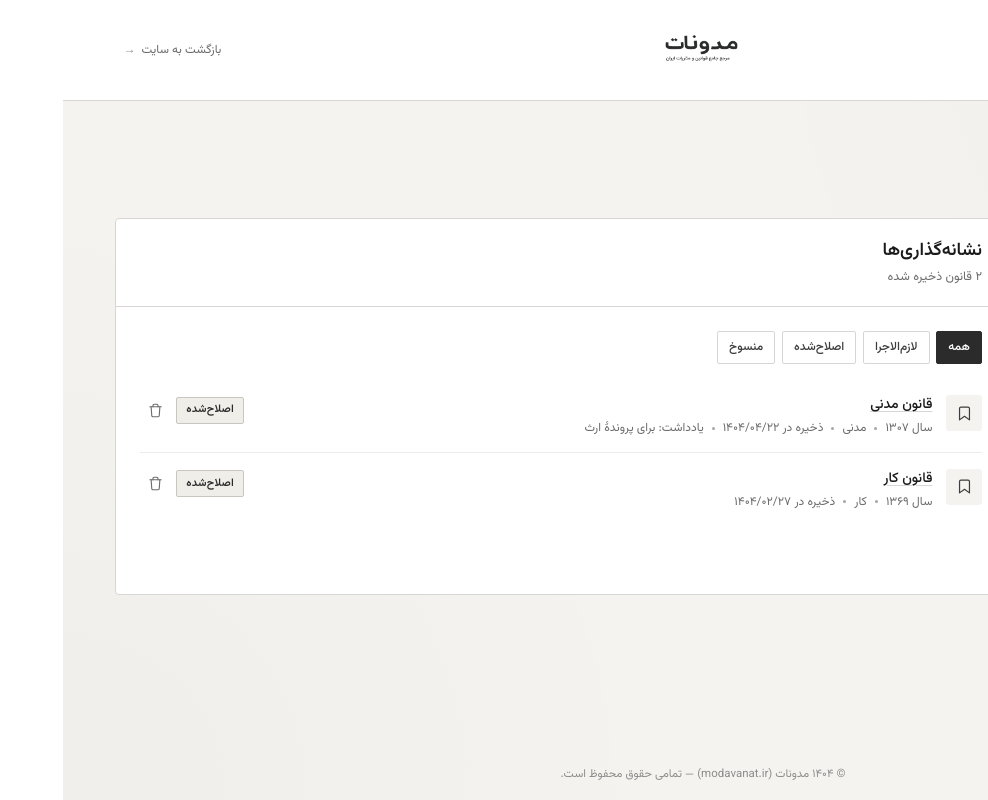
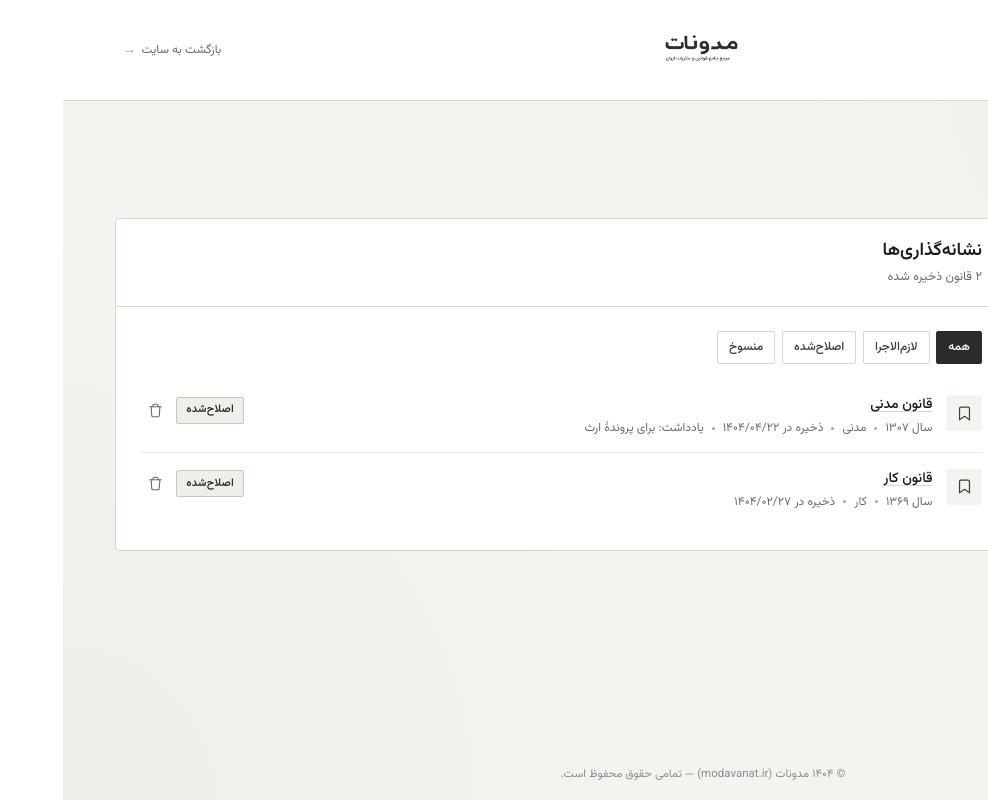
Before and after one commit to Massie382/Modavanat, a Next.js app: page /account in a window 1280 px wide. Shown: the whole page, without its empty margins (292-1280 px from the left). Built offline with nearby package versions, Linux system fonts and the light colour scheme.

Commit message:
3f394c89-cd32-4de6-a583-d92f7702dbcd

```diff
--- a/src/components/account/AccountShell.tsx
+++ b/src/components/account/AccountShell.tsx
@@ -1,7 +1,6 @@
 "use client";
 
 import { useEffect, useState } from "react";
-import Link from "next/link";
 import { AccountLayout, SidebarItem } from "./AccountLayout";
 
 export type AccountTab = "bookmarks" | "settings" | "tickets" | "purchases";
@@ -122,16 +121,6 @@ export function AccountShell({
           <span>خروج از حساب</span>
         </button>
       </nav>
-
-      {/* Return-to-site — at the very bottom. Lives here so it's
-          reachable from both the PC sidebar and the mobile drawer
-          (the mobile top bar no longer has it). */}
-      <div className="panel-side-footer">
-        <Link href="/" className="auth-back-link">
-          <span aria-hidden className="text-[#8d8d8d]">→</span>
-          بازگشت به سایت
-        </Link>
-      </div>
     </>
   );
 
```
